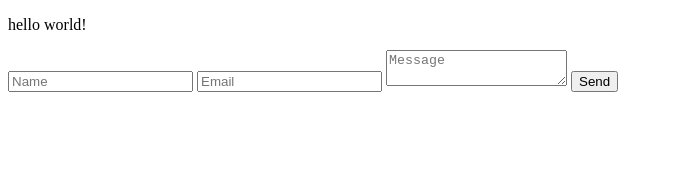
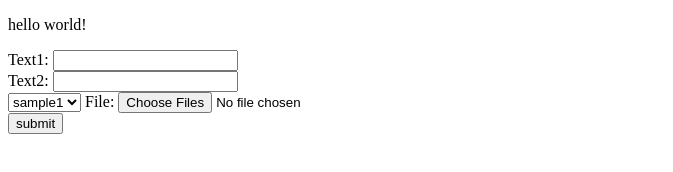
Before and after one commit to Ayla-Coder/learning_html, a plain HTML site: page index.html in a window 1280 px wide. Shown: the whole page, without its empty margins (0-673 px from the left). Drawn offline with Linux system fonts and the light colour scheme.

Commit message:
testing google sheets form

```diff
--- a/index.html
+++ b/index.html
@@ -5,31 +5,37 @@
     <meta charset="utf-8">
     <meta name="viewport" content="width=device-width">
     <title>Apply google sheets custom form</title>
+    <base target="_top" />
 
   </head>
 <body>
 <p>hello world!
 </p>
-<!-- deployment id = AKfycbw97O4EdBrRoimjhi9T3QfscSssiaPneuFHvVG0y4DkCEdXBccGpjrwl9LFVp7H_WsS -->
-<form id="myForm">
-  <input type="text" name="name" placeholder="Name" required>
-  <input type="email" name="email" placeholder="Email" required>
-  <textarea name="message" placeholder="Message" required></textarea>
-  <button type="submit">Send</button>
-</form>
-
-<script>
-  document.getElementById('myForm').addEventListener('submit', async (e) => {
-    e.preventDefault();
-    const formData = new FormData(e.target);
-    const response = await fetch('YOUR_APPS_SCRIPT_URL', {
-      method: 'POST',
-      body: JSON.stringify(Object.fromEntries(formData))
-    });
-    if (response.ok) alert('Submitted!');
-  });
-</script>
-
-
-</body>
+    <form>
+      Text1: <input type="text" name="sampleText1" /><br />
+      Text2: <input type="text" name="sampleText2" /><br />
+      <select name="sampleDropdown1">
+        <option value="sampleOption1">sample1</option>
+        <option value="sampleOption2">sample2</option>
+        <option value="sampleOption3">sample3</option>
+      </select>
+      File: <input type="file" name="sampleFiles" multiple /><br />
+      <input
+        type="submit"
+        name="button"
+        value="submit"
+        onclick="run(this);return false;"
+      />
+    </form>
+    <script src="https://cdn.jsdelivr.net/gh/tanaikech/HtmlFormObjectParserForGoogleAppsScript_js/htmlFormObjectParserForGoogleAppsScript_js.min.js"></script>
+    <script>
+      async function run(e) {
+        const obj = await ParseFormObjectForGAS(e.parentNode, null, null, true);
+        google.script.run
+          .withFailureHandler((err) => console.log(err.message))
+          .withSuccessHandler((res) => console.log(res))
+          .main(obj);
+      }
+    </script>
+  </body>
 </html>
```
Also changed, not shown: 1 other file.
